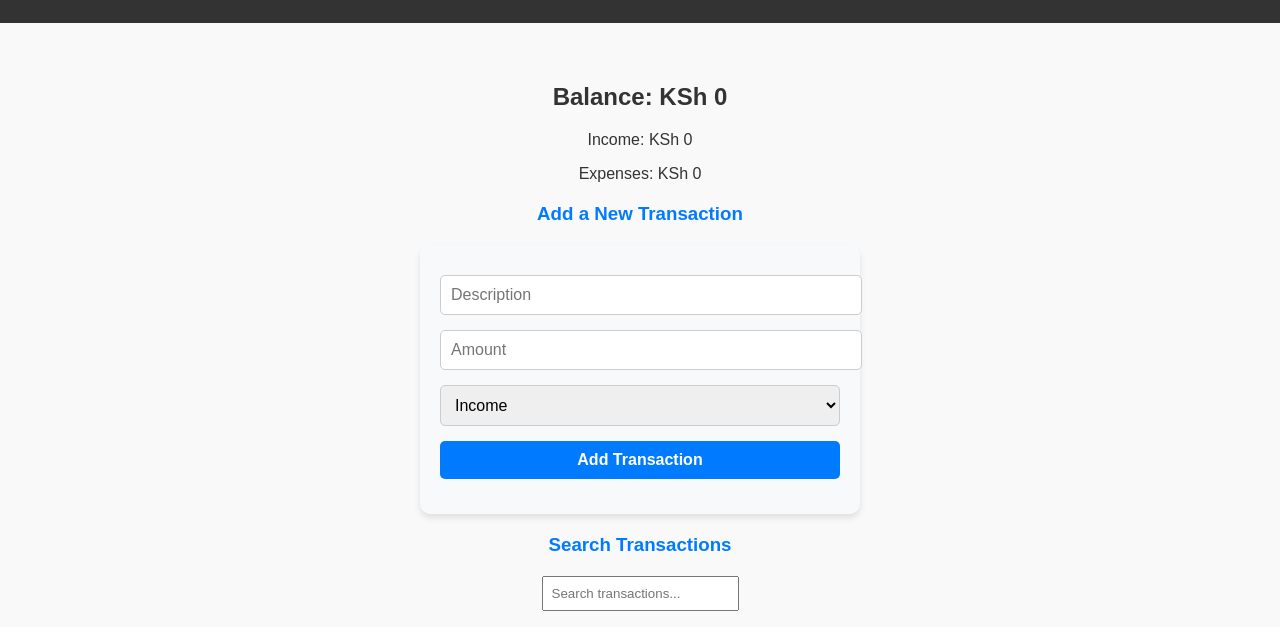
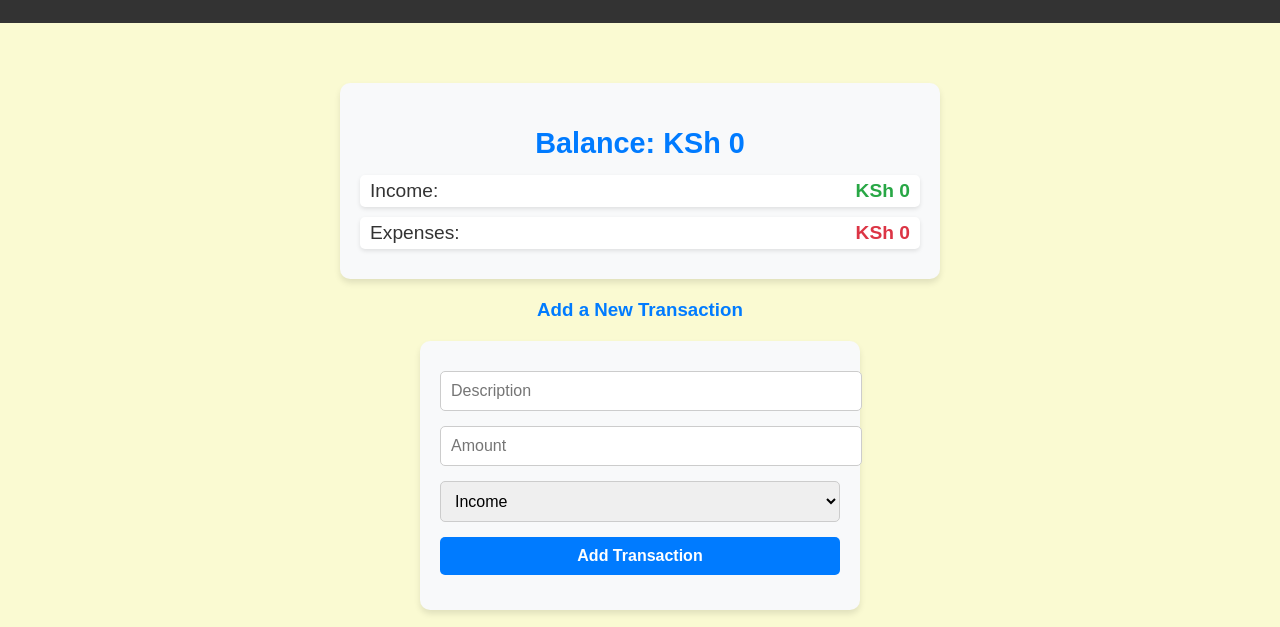
Before and after one commit to Velma96/phase1-project, a plain HTML site: page index.html in a window 1280 px wide. Shown: the part 111-738 px from the top of the page. Drawn offline with Linux system fonts and the light colour scheme; no server answers.

Commit message:
change css

```diff
--- a/styles.css
+++ b/styles.css
@@ -2,7 +2,7 @@ body {
     font-family: Arial, sans-serif;
     margin: 0;
     padding: 0;
-    background-color: #f9f9f9;
+    background-color: lightgoldenrodyellow;
     color: #333;
     transition: background-color 0.3s, color 0.3s;
   }
@@ -163,3 +163,60 @@ form input[type="number"] {
   margin: 10px auto;
   max-width: 300px;
 }
+ /* Summary Section Styling */
+.summary {
+  background-color: #f8f9fa;
+  padding: 20px;
+  border-radius: 10px;
+  box-shadow: 0 4px 6px rgba(0, 0, 0, 0.1);
+  max-width: 600px;
+  margin: 20px auto;
+  text-align: center;
+}
+
+/* Balance Styling */
+.summary #balance {
+  font-size: 1.8rem;
+  font-weight: bold;
+  color: #007bff;
+  margin-bottom: 15px;
+}
+
+/* Income and Expenses Styling */
+.summary p {
+  font-size: 1.2rem;
+  margin: 10px 0;
+  display: flex;
+  justify-content: space-between;
+  padding: 5px 10px;
+  background-color: #fff;
+  border-radius: 5px;
+  box-shadow: 0 2px 4px rgba(0, 0, 0, 0.1);
+}
+
+.summary p span {
+  font-weight: bold;
+}
+
+/* Income Specific Styling */
+.summary #income {
+  color: #28a745;
+}
+
+/* Expenses Specific Styling */
+.summary #expenses {
+  color: #dc3545;
+}
+
+/* Responsive Design */
+@media (max-width: 768px) {
+  .summary {
+    width: 90%;
+  }
+
+  .summary p {
+    flex-direction: column;
+    align-items: center;
+    text-align: center;
+  }
+}
```
